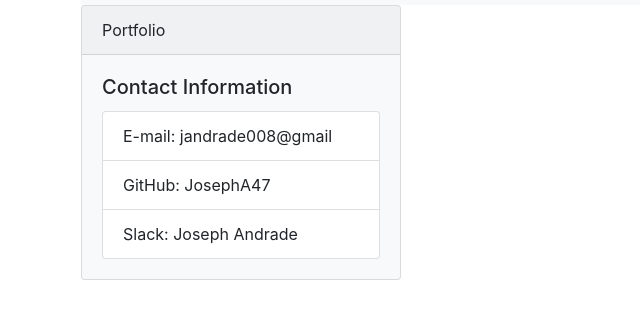
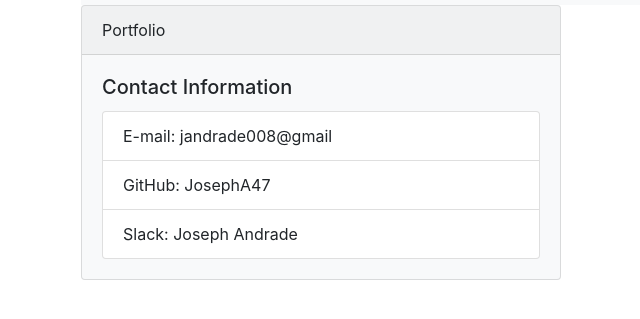
Before and after one commit to JosephA47/Bootstrap-portfolio, a plain HTML site: page contact.html in a window 1280 px wide. Shown: the part 51-370 px from the top of the page, without its empty margins (4-644 px from the left). Drawn offline with nearby package versions, Linux system fonts and the light colour scheme.

Commit message:
edited text

```diff
--- a/contact.html
+++ b/contact.html
@@ -31,7 +31,7 @@
         </div>
     </nav>
 
-    <div class="card text-dray bg-light mb-5" style="max-width: 20rem;">
+    <div class="card text-dray bg-light mb-5" style="max-width: 30rem;">
         <div class="card-header">Portfolio</div>
         <div class="card-body">
           <h5 class="card-title">Contact Information</h5>
```
